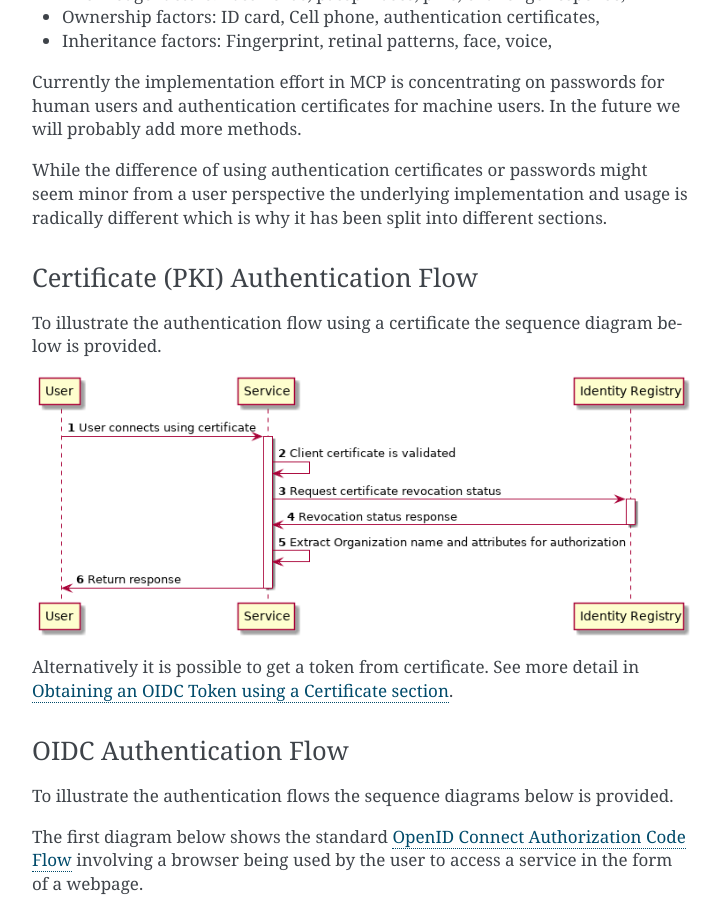
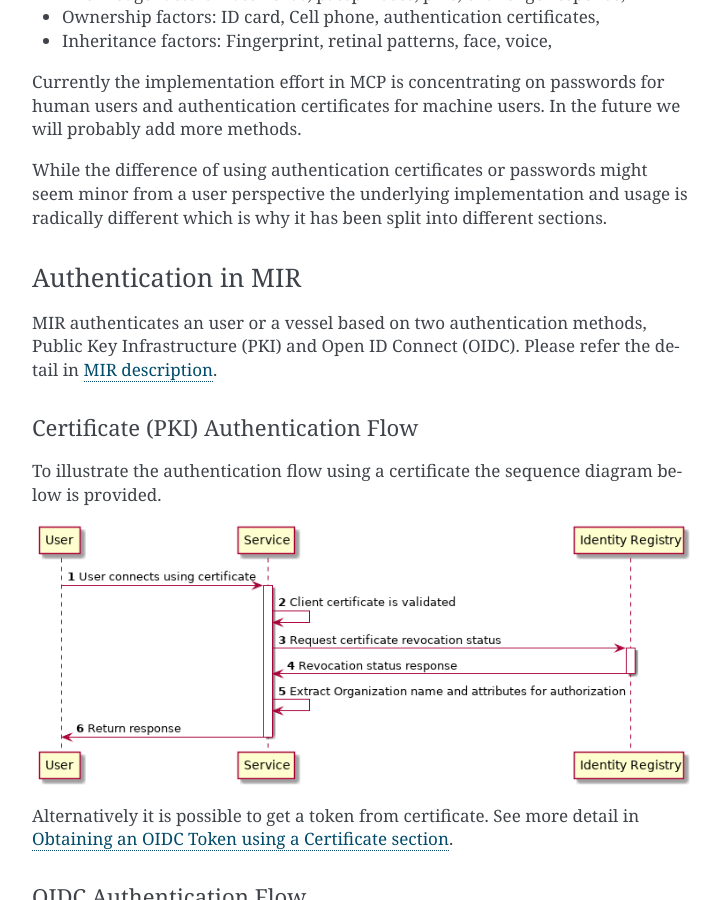
Before and after one commit to maritimeconnectivity/maritimeconnectivity.net, a Sphinx documentation site: the page built from docs/source/basicConcept.rst, in a window 1280 px wide and 900 px high, scrolled down 1023 px. Shown: the whole window, without its empty margins (388-1109 px from the left). Built offline with Sphinx 7.4.7, drawn with Linux system fonts in a browser that asks for light colours; some of the changed text lies outside the part shown.

Commit message:
more updates

```diff
--- a/docs/source/basicConcept.rst
+++ b/docs/source/basicConcept.rst
@@ -25,8 +25,12 @@
 
 While the difference of using authentication certificates or passwords might seem minor from a user perspective the underlying implementation and usage is radically different which is why it has been split into different sections.
 
+Authentication in MIR
+^^^^^^^^^^^^^^^^^^^^^
+MIR authenticates an user or a vessel based on two authentication methods, Public Key Infrastructure (PKI) and Open ID Connect (OIDC). Please refer the detail in :ref:`MIR description <mir>`.
+
 Certificate (PKI) Authentication Flow
-^^^^^^^^^^^^^^^^^^^^^^^^^^^^^^^^^^^^^
+~~~~~~~~~~~~~~~~~~~~~~~~~~~~~~~~~~~~~~~~~~~~~~~~~~~
 To illustrate the authentication flow using a certificate the sequence diagram below is provided.
 
 .. image:: _static/image/cert_authentication_flow.png
@@ -36,7 +40,7 @@
 Alternatively it is possible to get a token from certificate. See more detail in :ref:`Obtaining an OIDC Token using a Certificate section<cert-to-token>`.
 
 OIDC Authentication Flow
-^^^^^^^^^^^^^^^^^^^^^^^^^^
+~~~~~~~~~~~~~~~~~~~~~~~~~~~~~~~~~~~~~~~~~~~~~~~~~~~
 To illustrate the authentication flows the sequence diagrams below is provided.
 
 The first diagram below shows the standard `OpenID Connect Authorization Code Flow <http://openid.net/specs/openid-connect-core-1_0.html#CodeFlowAuth>`__ involving a browser being used by the user to access a service in the form of a webpage.
```
Also changed, not shown: 2 other files.
